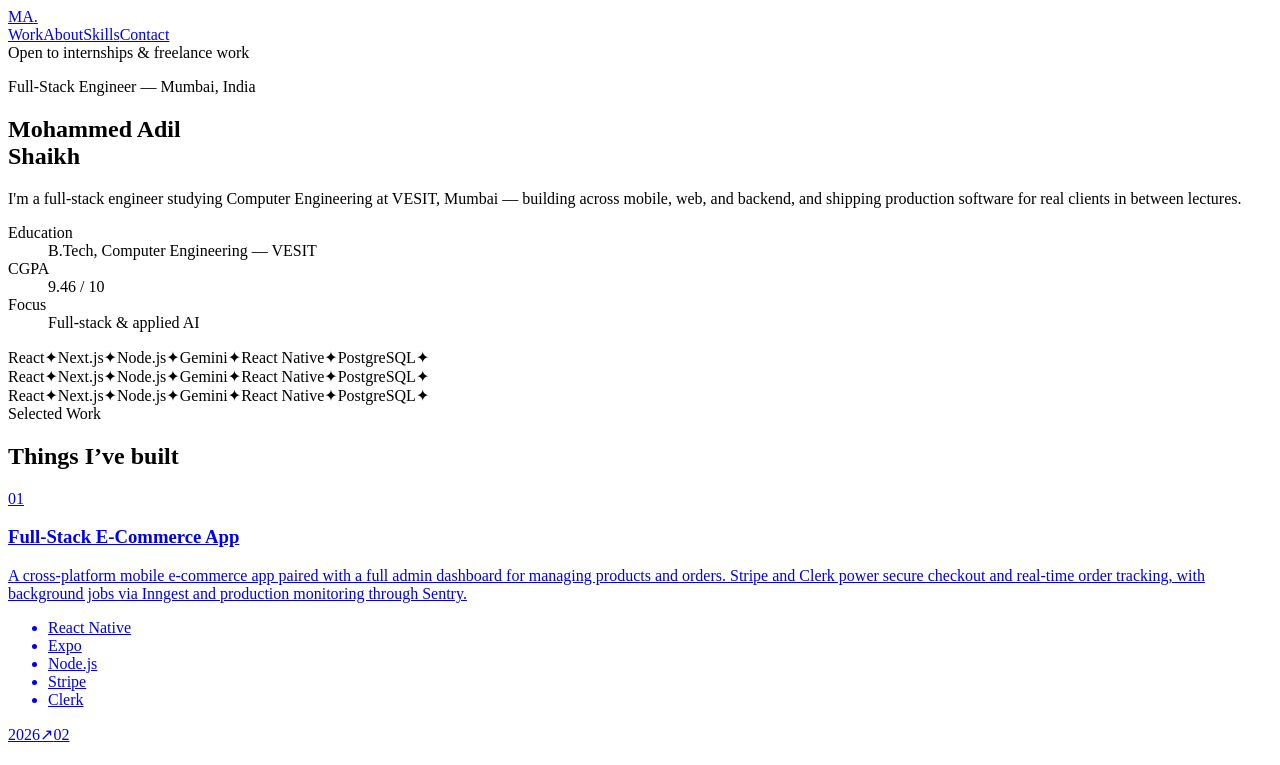
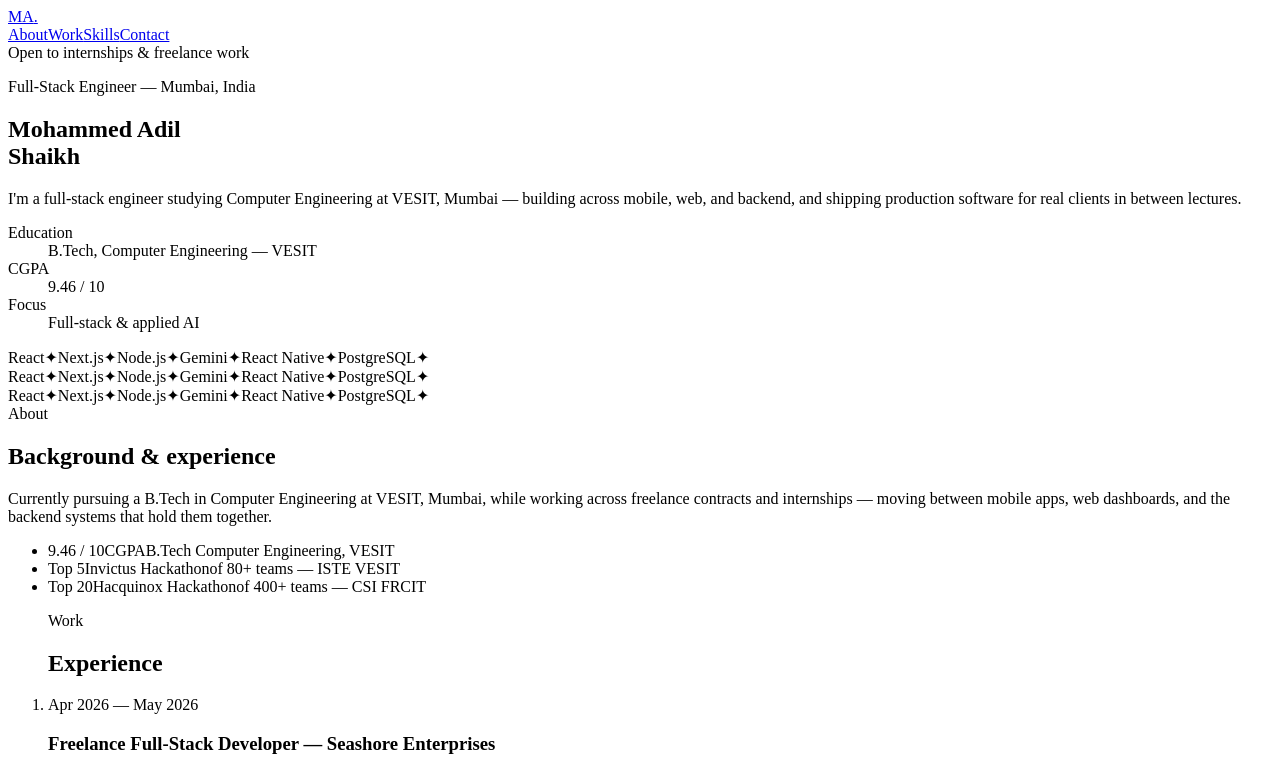
Before and after one commit to adil162006/porttfolio, a React (Vite) app: page / in a window 1280 px wide. Shown: the top 765 px of the page. Built offline with nearby package versions, Linux system fonts and the light colour scheme; the HTML template or start-up script is replaced by a standard one.

Commit message:
feat: implement portfolio App structure with Navigation and About sections

```diff
--- a/src/App.jsx
+++ b/src/App.jsx
@@ -15,8 +15,8 @@ export default function App() {
       <main>
         <Hero />
         <Marquee />
+        <About />
         <Work />
-        <About />
         <Skills />
         <Contact />
       </main>
--- a/src/components/About.jsx
+++ b/src/components/About.jsx
@@ -28,6 +28,8 @@ export default function About() {
       </div>
 
       <ol className="timeline">
+         <span className="section__label">Work</span>
+        <h2 className="section__title">Experience</h2>
         {EXPERIENCE.map((item) => (
           <li key={item.role} className="timeline__item">
             <span className="timeline__period">{item.period}</span>
--- a/src/components/Nav.jsx
+++ b/src/components/Nav.jsx
@@ -2,8 +2,8 @@ import { useEffect, useState } from 'react'
 import { PROFILE } from '../data/content.js'
 
 const LINKS = [
+  { href: '#about', label: 'About' },
   { href: '#work', label: 'Work' },
-  { href: '#about', label: 'About' },
   { href: '#skills', label: 'Skills' },
   { href: '#contact', label: 'Contact' },
 ]
```
